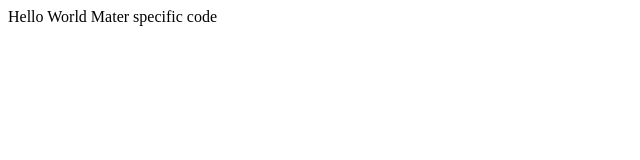
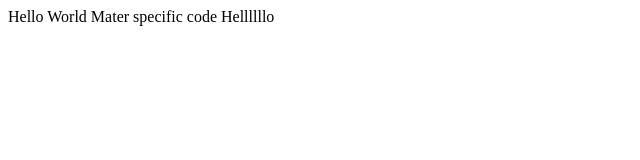
Before and after one commit to mariebinnert/catermate, a plain HTML site: page index.html in a window 1280 px wide. Shown: the full height of the page, 0-640 px from the left. Drawn offline with Linux system fonts and the light colour scheme.

Commit message:
I say hello

```diff
--- a/index.html
+++ b/index.html
@@ -4,5 +4,7 @@
   Hello World
 
   Mater specific code
+
+  Hellllllo
 </body>
 </html>
```
